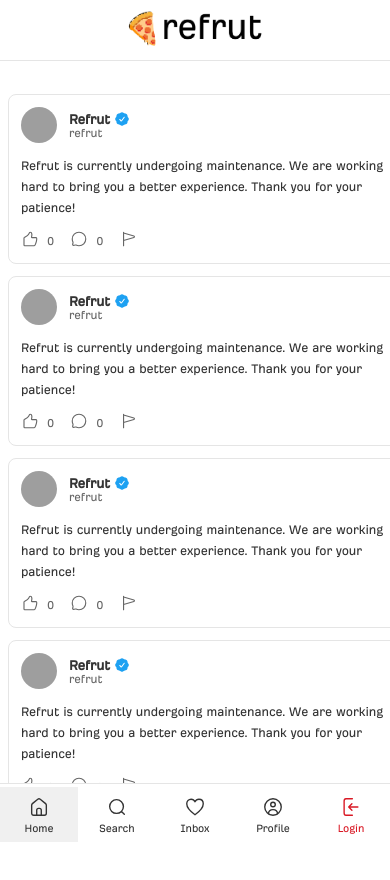
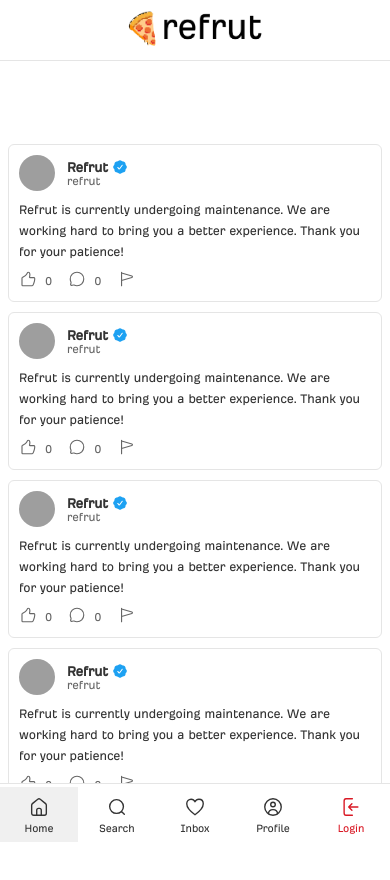
Before and after one commit to SajadTroy/refrut_next, a Next.js app: page / in a window 390 px wide. Shown: the top 880 px of the page. Built offline with nearby package versions, Linux system fonts and the light colour scheme; grey boxes are pictures that could not be loaded.

Commit message:
Refactor home page styles for improved mobile responsiveness and layout consistency

```diff
--- a/app/page.tsx
+++ b/app/page.tsx
@@ -27,7 +27,6 @@
       likes: 0,
       comments: 0,
     },
-    // Repeat for other posts (simplified for brevity)
     {
       id: 2,
       user: {
--- a/styles/home.css
+++ b/styles/home.css
@@ -3,21 +3,22 @@
 /* Content container */
 .content_container {
     width: 100%;
-    max-width: 600px;
-    /* Centered content for larger screens */
+    max-width: 600px; /* Centered content for larger screens */
     margin: 0 auto;
-    padding: 16px;
+    padding: 16px 8px; /* Reduced side padding for mobile */
     background-color: #fff;
     min-height: 100vh;
     display: flex;
     flex-direction: column;
+    box-sizing: border-box; /* Ensure padding doesn't cause overflow */
 }
 
 /* Posts scroll container */
 .posts_scroll {
     flex: 1;
-    padding: 16px 0;
+    padding: 8px; /* Reduced padding to fit within content_container */
     overflow-y: auto;
+    -webkit-overflow-scrolling: touch; /* Smooth scrolling on iOS */
 }
 
 /* Individual post */
@@ -25,8 +26,9 @@
     background-color: #ffffff;
     border: 1px solid #e5e5e5;
     border-radius: 8px;
-    margin-bottom: 16px;
-    padding: 16px;
+    margin-bottom: 12px;
+    padding: 12px; /* Reduced padding for better mobile fit */
+    box-sizing: border-box; /* Prevent padding from causing overflow */
 }
 
 /* Top post section (user info) */
@@ -77,8 +79,7 @@
 .user_name .verified svg {
     width: 16px;
     height: 16px;
-    color: #1DA1F2;
-    /* Twitter-like blue for verified badge */
+    color: #1DA1F2; /* Twitter-like blue for verified badge */
 }
 
 .user_name .username {
@@ -88,19 +89,20 @@
 
 /* Post content */
 .post_content {
-    margin: 12px 0;
+    margin: 8px 0; /* Reduced margin for tighter spacing */
 }
 
 .post_content p {
     font-size: 15px;
     color: #333;
     line-height: 1.5;
+    word-break: break-word; /* Prevent text overflow */
 }
 
 /* Post buttons (like, comment, report) */
 .post_buttons {
     display: flex;
-    gap: 24px;
+    gap: 20px; /* Slightly reduced gap for mobile */
 }
 
 .post_button {
@@ -125,29 +127,40 @@
 /* Hover and active states */
 .post_button:hover .icon svg,
 .post_button:hover span {
-    color: #d91824;
-    /* Match red from navigation's login button */
+    color: #d91824; /* Match red from navigation's login button */
 }
 
 .post_button:active .icon svg,
 .post_button:active span {
-    color: #b1121c;
-    /* Darker red for active state */
+    color: #b1121c; /* Darker red for active state */
+}
+
+/* Hide scrollbar but keep scrolling functionality */
+::-webkit-scrollbar {
+    display: none;
+}
+
+.posts_scroll {
+    -ms-overflow-style: none; /* Hide scrollbar in IE/Edge */
+    scrollbar-width: none; /* Hide scrollbar in Firefox */
 }
 
 /* Responsive adjustments */
 @media (max-width: 768px) {
     .content_container {
-        padding: 8px;
+        padding: 8px 4px; /* Further reduced padding for mobile */
+        width: 100vw; /* Ensure it stays within viewport */
+        max-width: none; /* Remove max-width on mobile to use full width */
     }
 
-    .top_bar {
-        padding: 8px 12px;
+    .posts_scroll {
+        padding: 4px; /* Minimal padding to avoid edge touching */
     }
 
     .post {
-        padding: 12px;
-        margin-bottom: 12px;
+        padding: 10px;
+        margin-bottom: 10px;
+        border-radius: 6px; /* Slightly smaller radius for mobile */
     }
 
     .user_image {
@@ -181,6 +194,10 @@
     }
 }
 
-::-webkit-scrollbar {
-    display: none;
+/* Ensure content fits within navigation's content_section on mobile */
+@media (max-width: 768px) {
+    .content_container {
+        padding-top: 70px; /* Match navigation's mobile padding */
+        padding-bottom: 70px; /* Match navigation's mobile padding */
+    }
 }
```
